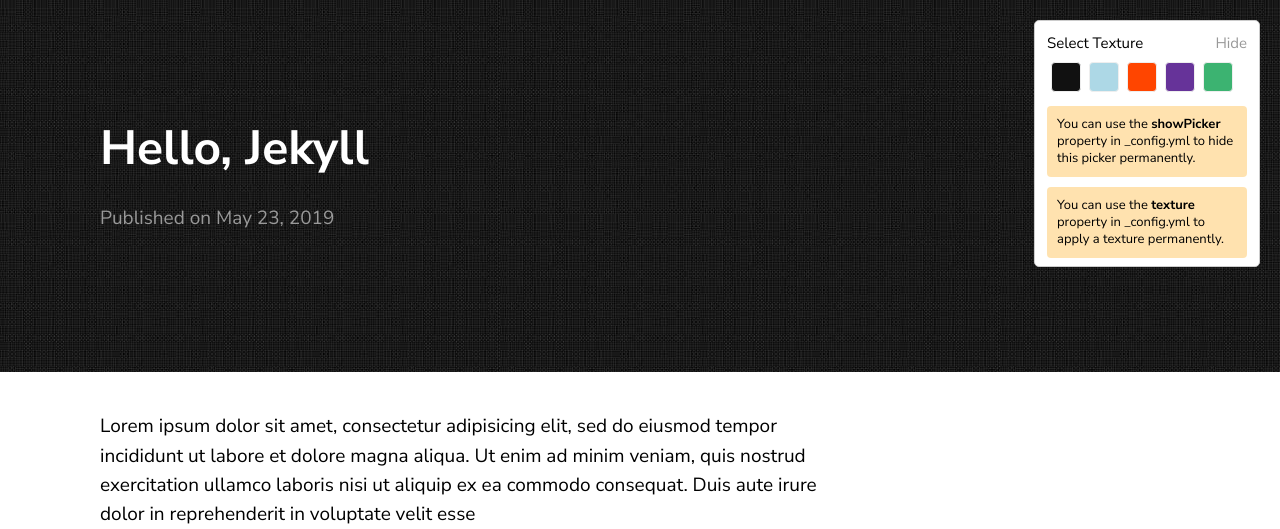
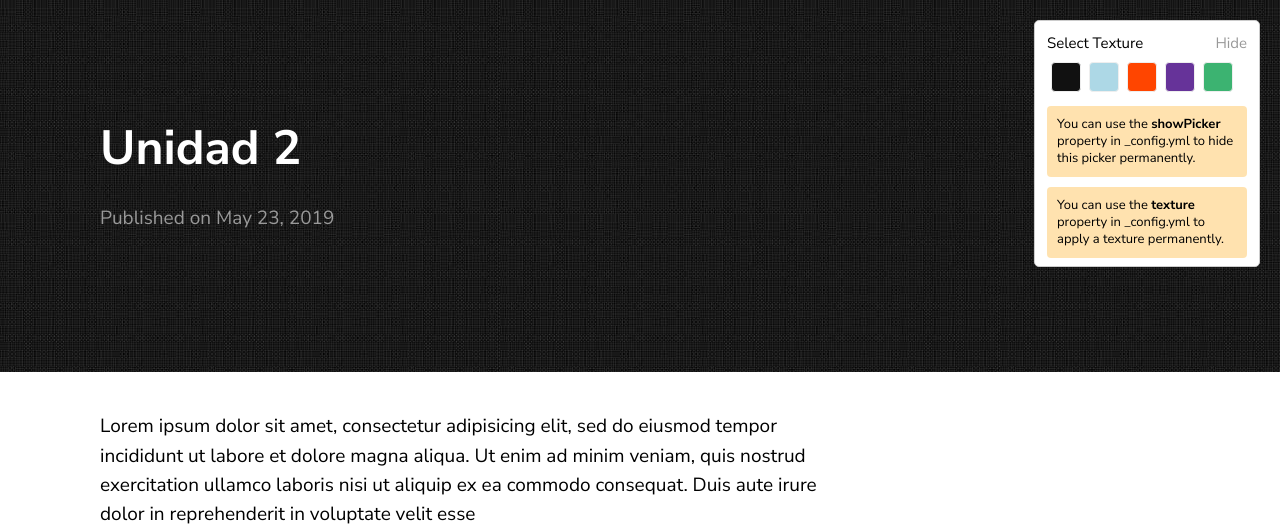
Before and after one commit to DaveNPlay/blog7, a Jekyll site: the page built from _posts/2019-05-23-welcome-to-jekyll.markdown, in a window 1280 px wide, cut to the strip 0-529 px from the top of the page. Built offline with Jekyll 4.4.1, drawn with Linux system fonts in a browser that asks for light colours.

Commit message:
Update 2019-05-23-welcome-to-jekyll.markdown

```diff
--- a/_posts/2019-05-23-welcome-to-jekyll.markdown
+++ b/_posts/2019-05-23-welcome-to-jekyll.markdown
@@ -1,6 +1,6 @@
 ---
 layout: post
-title:  "Hello, Jekyll"
+title:  "Unidad 2"
 date:   2019-05-23 21:03:36 +0530
 ---
 Lorem ipsum dolor sit amet, consectetur adipisicing elit, sed do eiusmod tempor incididunt ut labore et dolore magna aliqua. Ut enim ad minim veniam, quis nostrud exercitation ullamco laboris nisi ut aliquip ex ea commodo consequat. Duis aute irure dolor in reprehenderit in voluptate velit esse
```
